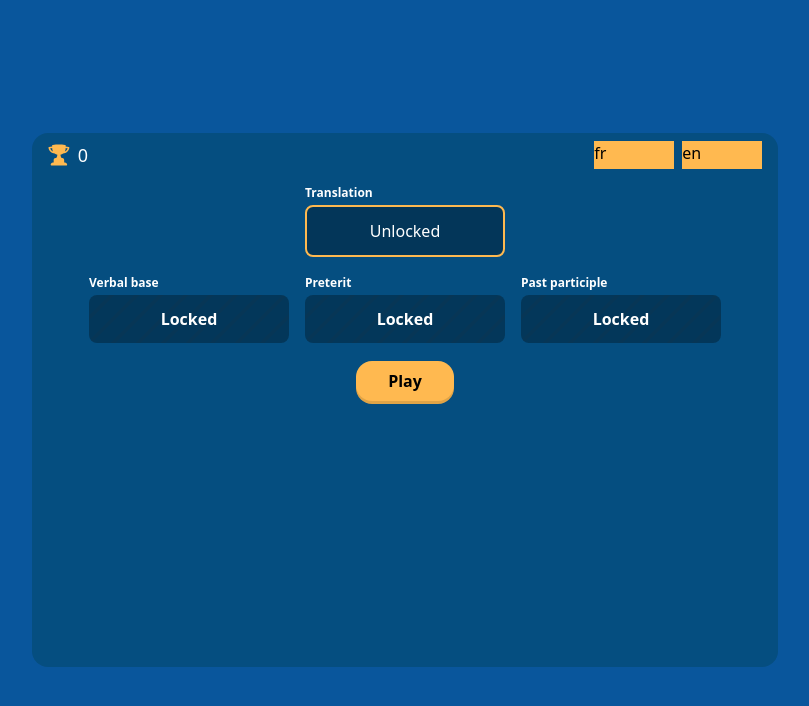
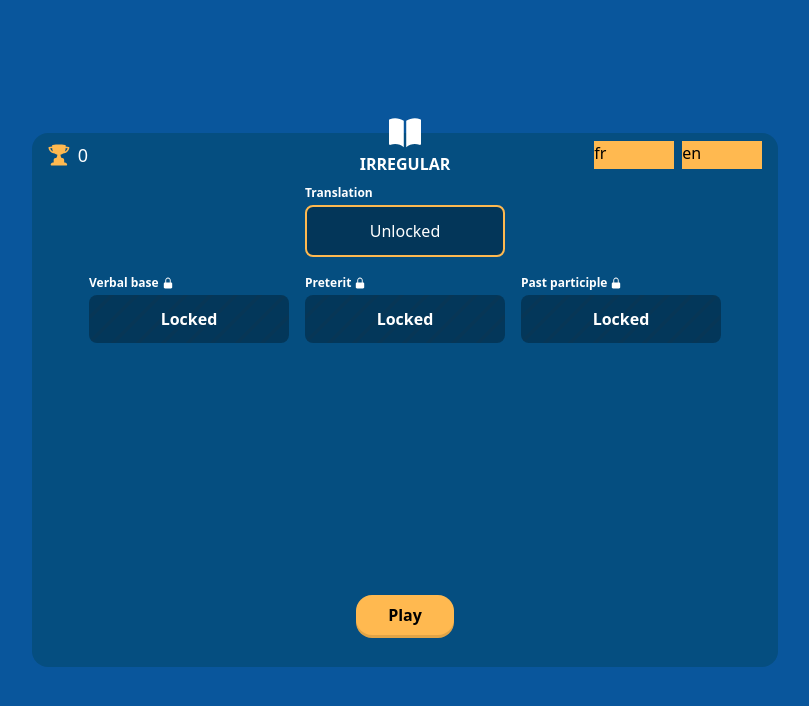
Before and after one commit to erlajoua/irregular, a Vue app: page / in a window 1280 px wide. Shown: the top 706 px of the page, without its empty margins (235-1044 px from the left). Built offline with nearby package versions, Linux system fonts and the light colour scheme.

Commit message:
design ok in game

```diff
--- a/src/components/CustomInput.vue
+++ b/src/components/CustomInput.vue
@@ -1,4 +1,6 @@
 <script setup lang="ts">
+
+import Lock from '../icons/Lock.vue'
 
 defineEmits(['click']);
 
@@ -27,7 +29,10 @@ const props = defineProps({
 
 <template>
 	<div class="flex flex-col justify-center">
-		<span class="text-white font-bold text-xs mb-1">{{ label }}</span>
+		<div class="flex gap-1 items-center">
+			<span class="text-white font-bold text-xs mb-1">{{ label }}</span>
+			<Lock v-if="props.locks && value === $t('common.lock')" class="mb-1" />
+		</div>
 		<div
 			class="text-white bg-black_input w-[200px] font-bold h-[40px] rounded-lg border-solid outline-none p-6 text-center flex items-center justify-center"
 			:class="[selected && value === '' && !disabled ? 'border-2 border-secondary' : 'border-0', disabled ? 'disabled' : '', selected && value !== '' && !error ? 'border-2 border-valid' : '', props.locks ? 'cursor-pointer hover:opacity-80': '', value !== '' && error ? 'border-2 border-error' : '', props.locks ? value === $t('common.unlock') ? 'font-normal border-2 border-secondary' : '' : '']"
--- a/src/components/Inputs.vue
+++ b/src/components/Inputs.vue
@@ -151,14 +151,20 @@
 </script>
 
 <template>
-	<Score :score="score" />
+	<div class="flex justify-between items-center w-full">
+		<Score :score="score"/>
+		<span class="mt-2 mr-4 text-secondary">Lives</span>
+	</div>
+	<div class="grid grid-cols-3 grid-rows-2 gap-4">
 		<CustomInput v-for="({selected, disabled, value, error}, index) in inputs" :key="index"
 			:selected="selected"
 			:disabled="disabled"
 			:value="value"
 			:label="$t(`modes.${modes[index]}`)"
 			:error="error"
+			:class="[index === 0 ? 'row-start-1' : 'row-start-2', index !== 0 ? `col-start-${index}` : 'col-start-2']"
 		/>
+	</div>
 	<Words
 		:mode="mode"
 		:verb="currentVerb"
--- a/src/components/Locks.vue
+++ b/src/components/Locks.vue
@@ -26,7 +26,7 @@ const test = (index: number) => {
 		/>
 	</div>
 	<div
-		class="bg-tertiary shadow rounded-2xl py-2 px-8 cursor-pointer hover:opacity-80"
+		class="bg-tertiary shadow rounded-2xl py-2 px-8 cursor-pointer hover:opacity-80 absolute bottom-8"
 		@click="$emit('play', inputs)"
 	><span class="font-bold text-md">{{ $t('common.play') }}</span></div>
 </template>
--- a/src/components/Score.vue
+++ b/src/components/Score.vue
@@ -9,8 +9,8 @@
 </script>
 
 <template>
-	<div>
+	<div class="mt-2 ml-4 flex items-center">
 		<Score />
-		<span class="text-bold text-white text-xl">{{ props.score }}</span>
+		<span class="text-bold text-white text-xl ml-2">{{ props.score }}</span>
 	</div>
 </template>
--- a/src/components/Words.vue
+++ b/src/components/Words.vue
@@ -36,7 +36,7 @@ watch(() => [props.verb, props.mode], () => {
 </script>
 
 <template>
-	<div class="flex flex flex-wrap gap-3 w-2/5">
+	<div class="flex flex flex-wrap gap-3 w-2/5 mt-4">
 		<div v-for="(word, index) in words" :key="index" class="bg-white py-2 px-4 cursor-pointer hover:opacity-80 rounded-md shadow"
 			@click="$emit('choice', word)"
 		>
--- /dev/null
+++ b/src/icons/Icon.vue
@@ -0,0 +1,7 @@
+<template>
+	<svg width="39" height="36" viewBox="0 0 39 36" fill="none" xmlns="http://www.w3.org/2000/svg">
+		<path
+			d="M18 3.06602C14.8662 1.05876 11.2215 -0.00549068 7.5 2.13027e-05C5.28598 -0.00224181 3.0878 0.373141 1 1.11002C0.707583 1.21341 0.454403 1.40489 0.275317 1.65812C0.0962304 1.91135 4.41594e-05 2.21387 0 2.52402V31.024C3.41624e-05 31.264 0.0576338 31.5004 0.167963 31.7135C0.278292 31.9266 0.438131 32.1101 0.634062 32.2486C0.829992 32.3871 1.0563 32.4766 1.29397 32.5096C1.53165 32.5426 1.77377 32.518 2 32.438C3.76667 31.8149 5.62667 31.4977 7.5 31.5C11.49 31.5 15.146 32.914 18 35.272V3.06602ZM21 35.272C23.9528 32.8283 27.6671 31.494 31.5 31.5C33.432 31.5 35.28 31.832 37 32.44C37.2264 32.5201 37.4687 32.5446 37.7065 32.5115C37.9444 32.4785 38.1708 32.3888 38.3668 32.25C38.5627 32.1113 38.7225 31.9275 38.8327 31.7142C38.9429 31.5008 39.0003 31.2641 39 31.024V2.52402C39 2.21387 38.9038 1.91135 38.7247 1.65812C38.5456 1.40489 38.2924 1.21341 38 1.11002C35.9122 0.373141 33.714 -0.00224181 31.5 2.13027e-05C27.7785 -0.00549068 24.1338 1.05876 21 3.06602V35.272Z"
+			fill="white" />
+	</svg>
+</template>
--- /dev/null
+++ b/src/icons/Lock.vue
@@ -0,0 +1,7 @@
+<template>
+	<svg width="10" height="12" viewBox="0 0 10 12" fill="none" xmlns="http://www.w3.org/2000/svg">
+		<path fill-rule="evenodd" clip-rule="evenodd"
+			d="M4.9998 0.599976C4.28372 0.599976 3.59696 0.884439 3.09062 1.39079C2.58427 1.89714 2.2998 2.58389 2.2998 3.29998V5.39998H1.9998C1.68154 5.39998 1.37632 5.5264 1.15128 5.75145C0.926233 5.97649 0.799805 6.28172 0.799805 6.59998V10.2C0.799805 10.5182 0.926233 10.8235 1.15128 11.0485C1.37632 11.2735 1.68154 11.4 1.9998 11.4H7.9998C8.31806 11.4 8.62329 11.2735 8.84833 11.0485C9.07338 10.8235 9.1998 10.5182 9.1998 10.2V6.59998C9.1998 6.28172 9.07338 5.97649 8.84833 5.75145C8.62329 5.5264 8.31806 5.39998 7.9998 5.39998H7.6998V3.29998C7.6998 2.58389 7.41534 1.89714 6.90899 1.39079C6.40264 0.884439 5.71589 0.599976 4.9998 0.599976ZM6.7998 5.39998V3.29998C6.7998 2.82259 6.61016 2.36475 6.2726 2.02718C5.93503 1.68962 5.47719 1.49998 4.9998 1.49998C4.52241 1.49998 4.06458 1.68962 3.72701 2.02718C3.38945 2.36475 3.1998 2.82259 3.1998 3.29998V5.39998H6.7998Z"
+			fill="white" />
+	</svg>
+</template>
--- a/src/views/Game.vue
+++ b/src/views/Game.vue
@@ -23,7 +23,7 @@ const back = () => {
 
 <template>
 	<Inputs :inputs="inputs" />
-	<div class="bg-tertiary shadow rounded-2xl py-2 px-8 cursor-pointer hover:opacity-80" @click="back()"><span
+	<div class="bg-tertiary shadow rounded-2xl mt-auto py-2 px-8 cursor-pointer hover:opacity-80 absolute bottom-8" @click="back()"><span
 			class="font-bold text-md">{{ $t('common.back') }}</span>
 	</div>
 </template>
--- a/src/views/HomeView.vue
+++ b/src/views/HomeView.vue
@@ -1,8 +1,9 @@
 <script setup lang="ts">
-  import ChangeLanguage from '@/components/ChangeLanguage.vue';
   import Menu from './Menu.vue'
   import Game from './Game.vue'
   import { ref } from 'vue';
+
+  import Icon from '../icons/Icon.vue'
 
   const showGame = ref(false);
   let inputs= ref<boolean[]>([]);
@@ -12,8 +13,10 @@
 
 <template>
   <div class="w-screen h-screen bg-primary flex items-center justify-center">
-    <div class="w-7/12 h-4/6 rounded-2xl bg-primary_2">
+    <div class="w-7/12 h-4/6 rounded-2xl bg-primary_2 relative">
       <!-- <ChangeLanguage /> -->
+      <Icon class="absolute icon" />
+      <span class="absolute titleapp font-bold text-white">IRREGULAR</span>
       <div class="flex items-center justify-center flex-col gap-4">
         <Menu v-if="!showGame"
           v-model:inputs="inputs"
@@ -34,4 +37,19 @@
 		-webkit-box-shadow: 0px 3px 0px 0px #E1A447;
 		box-shadow: 0px 3px 0px 0px #E1A447;
 	}
+
+  .icon {
+    --size: 2em;
+    left: 50%;
+    top: 0%;
+    width: var(--size);
+    height: var(--size);
+    transform: translate(-50%, calc(-50% + (50% - var(--size) / 2)));
+  }
+
+  .titleapp {
+    left: 50%;
+    top: 0%;
+    transform: translate(-50%, calc(-50% + (50% + 1.2em)));
+  }
 </style>
```
Lines whose indentation alone changed are shown as unchanged.
